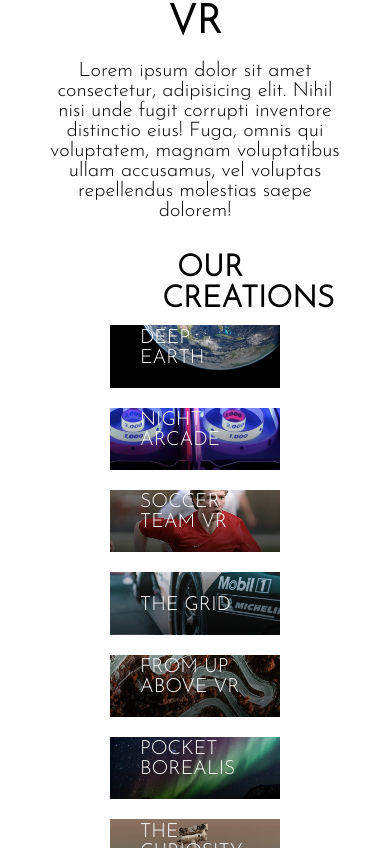
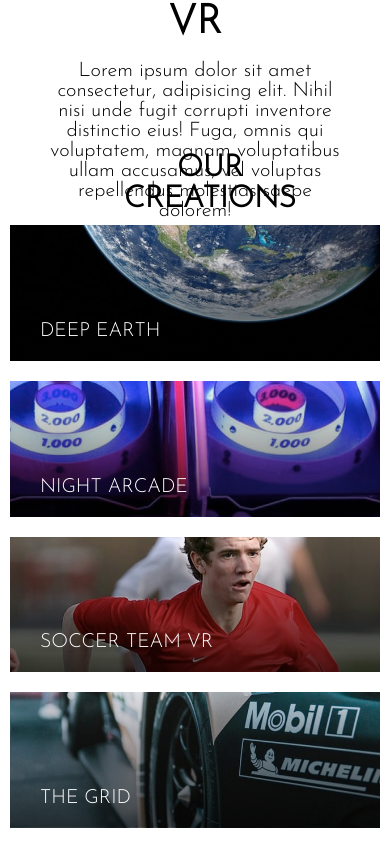
Before and after one commit to Jesus-Garcia-Montalvo/Space-website, a React (Vite) app: page /home in a window 390 px wide. Shown: the part 1296-2144 px from the top of the page. Built offline with nearby package versions, Linux system fonts and the light colour scheme.

Commit message:
Correcciones Merge

```diff
--- a/src/Info.css
+++ b/src/Info.css
@@ -21,8 +21,10 @@
   width: 40%;
   background-color: #ffff;
 
-  position: absolute; /* Agregamos esta propiedad */
+  position: absolute;
 }
+
+
 .text {
   margin-top: 5%;
 
@@ -32,7 +34,7 @@
   margin-top: 6%;
 }
 
-@media screen and (max-width: 768px) {
+@media screen and (max-width: 900px) {
   .cont-Img {
     margin: none;
     width: 100%;
--- a/src/css/main.css
+++ b/src/css/main.css
@@ -14,7 +14,7 @@
   flex-wrap: wrap;
   align-items: center;
   justify-content: space-between;
-  margin: 100px;
+  margin: 10% 100px 50px 16.5%;
 }
 .gallery-contenedor h1 {
   padding: 20px 0 0 30px;
@@ -149,6 +149,7 @@
     display: flex;
     flex-direction: row;
     justify-content: center;
+    margin: 0;
   }
   .gallery-contenedor-title {
     order: 1;
@@ -186,6 +187,7 @@
     display: flex;
     flex-direction: row;
     justify-content: center;
+    margin: 0;
   }
   .gallery-contenedor-title {
     order: 1;
--- a/src/sass/_gallery.scss
+++ b/src/sass/_gallery.scss
@@ -4,7 +4,8 @@
     flex-wrap: wrap;
     align-items: center;
     justify-content: space-between;
-    margin: 100px;
+    margin: 10% 100px 50px 16.5%;
+
 
     & h1{
       padding: 20px 0 0 30px;
@@ -153,6 +154,7 @@
       display: flex;
       flex-direction: row;
       justify-content: center;
+      margin: 0;
 
     }
     .gallery-contenedor-title {
@@ -197,7 +199,7 @@
       display: flex;
       flex-direction: row;
       justify-content: center;
-
+      margin: 0;
     }
     .gallery-contenedor-title {
         order: 1;
```
Also changed, not shown: 1 other file (tests, documents, lock files or other folders).
